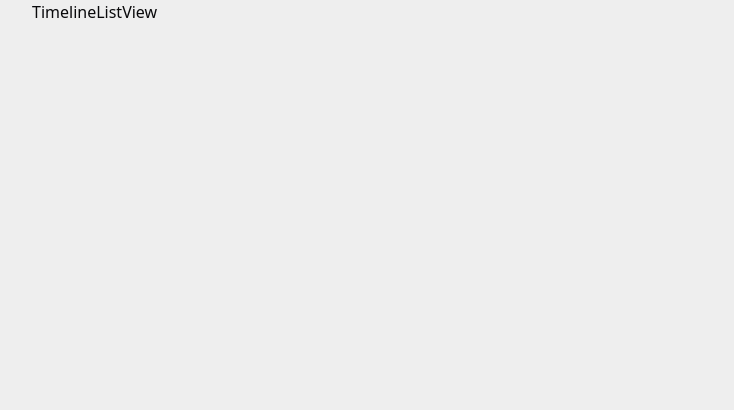
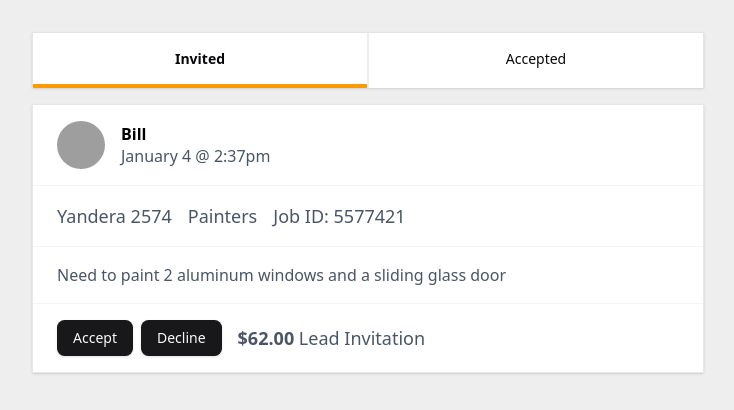
Before and after one commit to odanilo/lead-management-frontend, a React (Vite) app: page / in a window 1280 px wide. Shown: the top 410 px of the page, without its empty margins (272-1006 px from the left). Built offline with nearby package versions, Linux system fonts and the light colour scheme; grey boxes are pictures that could not be loaded.

Commit message:
feat: create timeline card initial structure

```diff
--- a/package.json
+++ b/package.json
@@ -10,7 +10,9 @@
     "preview": "vite preview"
   },
   "dependencies": {
+    "@radix-ui/react-avatar": "^1.1.3",
     "@radix-ui/react-slot": "^1.1.2",
+    "@radix-ui/react-tabs": "^1.1.3",
     "@tailwindcss/vite": "^4.0.6",
     "axios": "^1.7.9",
     "class-variance-authority": "^0.7.1",
--- a/src/App.tsx
+++ b/src/App.tsx
@@ -3,7 +3,7 @@ import { TimelineListView } from './features/Timeline/views/TimelineListView';
 
 export function App() {
   return (
-    <Container>
+    <Container className="py-8">
       <TimelineListView />
     </Container>
   );
--- /dev/null
+++ b/src/components/avatar/AvatarBase.tsx
@@ -0,0 +1,17 @@
+import { Avatar, AvatarFallback, AvatarImage } from '@/components/ui/avatar';
+
+type AvatarBaseProps = {
+  src: string;
+  fallback: string;
+};
+
+export function AvatarBase({ src, fallback }: Readonly<AvatarBaseProps>) {
+  return (
+    <Avatar className="w-12 h-12 text-xl">
+      <AvatarImage src={src} />
+      <AvatarFallback className="bg-amber-500 text-white font-semibold">
+        {fallback}
+      </AvatarFallback>
+    </Avatar>
+  );
+}
--- /dev/null
+++ b/src/components/card/CardBase.tsx
@@ -0,0 +1,21 @@
+import { cn } from '@/lib/utils';
+import { ComponentProps, PropsWithChildren } from 'react';
+
+type CardBaseProps = {
+  className: string;
+} & ComponentProps<'article'>;
+
+export function CardBase({
+  children,
+  className,
+  ...rest
+}: Readonly<PropsWithChildren<CardBaseProps>>) {
+  return (
+    <article
+      className={cn('bg-white border border-gray-200 shadow', className)}
+      {...rest}
+    >
+      {children}
+    </article>
+  );
+}
--- a/src/components/container/Container.tsx
+++ b/src/components/container/Container.tsx
@@ -1,5 +1,18 @@
-import { PropsWithChildren } from 'react';
+import { cn } from '@/lib/utils';
+import { ComponentProps, PropsWithChildren } from 'react';
 
-export function Container({ children }: Readonly<PropsWithChildren>) {
-  return <div className="max-w-2xl mx-auto">{children}</div>;
+type ContainerProps = {
+  className: string;
+} & ComponentProps<'div'>;
+
+export function Container({
+  children,
+  className,
+  ...rest
+}: Readonly<PropsWithChildren<ContainerProps>>) {
+  return (
+    <div className={cn('max-w-2xl mx-auto', className)} {...rest}>
+      {children}
+    </div>
+  );
 }
--- /dev/null
+++ b/src/components/ui/avatar.tsx
@@ -0,0 +1,48 @@
+import * as React from "react"
+import * as AvatarPrimitive from "@radix-ui/react-avatar"
+
+import { cn } from "@/lib/utils"
+
+const Avatar = React.forwardRef<
+  React.ElementRef<typeof AvatarPrimitive.Root>,
+  React.ComponentPropsWithoutRef<typeof AvatarPrimitive.Root>
+>(({ className, ...props }, ref) => (
+  <AvatarPrimitive.Root
+    ref={ref}
+    className={cn(
+      "relative flex h-10 w-10 shrink-0 overflow-hidden rounded-full",
+      className
+    )}
+    {...props}
+  />
+))
+Avatar.displayName = AvatarPrimitive.Root.displayName
+
+const AvatarImage = React.forwardRef<
+  React.ElementRef<typeof AvatarPrimitive.Image>,
+  React.ComponentPropsWithoutRef<typeof AvatarPrimitive.Image>
+>(({ className, ...props }, ref) => (
+  <AvatarPrimitive.Image
+    ref={ref}
+    className={cn("aspect-square h-full w-full", className)}
+    {...props}
+  />
+))
+AvatarImage.displayName = AvatarPrimitive.Image.displayName
+
+const AvatarFallback = React.forwardRef<
+  React.ElementRef<typeof AvatarPrimitive.Fallback>,
+  React.ComponentPropsWithoutRef<typeof AvatarPrimitive.Fallback>
+>(({ className, ...props }, ref) => (
+  <AvatarPrimitive.Fallback
+    ref={ref}
+    className={cn(
+      "flex h-full w-full items-center justify-center rounded-full bg-muted",
+      className
+    )}
+    {...props}
+  />
+))
+AvatarFallback.displayName = AvatarPrimitive.Fallback.displayName
+
+export { Avatar, AvatarImage, AvatarFallback }
--- /dev/null
+++ b/src/components/ui/tabs.tsx
@@ -0,0 +1,53 @@
+import * as React from 'react';
+import * as TabsPrimitive from '@radix-ui/react-tabs';
+
+import { cn } from '@/lib/utils';
+
+const Tabs = TabsPrimitive.Root;
+
+const TabsList = React.forwardRef<
+  React.ElementRef<typeof TabsPrimitive.List>,
+  React.ComponentPropsWithoutRef<typeof TabsPrimitive.List>
+>(({ className, ...props }, ref) => (
+  <TabsPrimitive.List
+    ref={ref}
+    className={cn(
+      'inline-flex h-14 items-center justify-center text-muted-foreground border-1 border-b-0 shadow gap-0.5',
+      className,
+    )}
+    {...props}
+  />
+));
+TabsList.displayName = TabsPrimitive.List.displayName;
+
+const TabsTrigger = React.forwardRef<
+  React.ElementRef<typeof TabsPrimitive.Trigger>,
+  React.ComponentPropsWithoutRef<typeof TabsPrimitive.Trigger>
+>(({ className, ...props }, ref) => (
+  <TabsPrimitive.Trigger
+    ref={ref}
+    className={cn(
+      'cursor-pointer bg-white inline-flex h-full items-center flex-1 justify-center whitespace-nowrap px-3 py-1 text-foreground text-sm font-medium ring-offset-background transition-all focus-visible:outline-none focus-visible:ring-2 focus-visible:ring-ring focus-visible:ring-offset-2 disabled:pointer-events-none disabled:opacity-50 border-b-4 border-transparent data-[state=active]:border-amber-500 data-[state=active]:font-bold',
+      className,
+    )}
+    {...props}
+  />
+));
+TabsTrigger.displayName = TabsPrimitive.Trigger.displayName;
+
+const TabsContent = React.forwardRef<
+  React.ElementRef<typeof TabsPrimitive.Content>,
+  React.ComponentPropsWithoutRef<typeof TabsPrimitive.Content>
+>(({ className, ...props }, ref) => (
+  <TabsPrimitive.Content
+    ref={ref}
+    className={cn(
+      'ring-offset-background focus-visible:outline-none focus-visible:ring-2 focus-visible:ring-ring focus-visible:ring-offset-2',
+      className,
+    )}
+    {...props}
+  />
+));
+TabsContent.displayName = TabsPrimitive.Content.displayName;
+
+export { Tabs, TabsList, TabsTrigger, TabsContent };
--- a/src/features/Timeline/views/TimelineListView.tsx
+++ b/src/features/Timeline/views/TimelineListView.tsx
@@ -1,3 +1,66 @@
+import { AvatarBase } from '@/components/avatar/AvatarBase';
+import { CardBase } from '@/components/card/CardBase';
+import { Button } from '@/components/ui/button';
+import { Tabs, TabsContent, TabsList, TabsTrigger } from '@/components/ui/tabs';
+
 export function TimelineListView() {
-  return <h1>TimelineListView</h1>;
+  return (
+    <Tabs defaultValue="invited">
+      <TabsList className="w-full flex">
+        <TabsTrigger value="invited">Invited</TabsTrigger>
+        <TabsTrigger value="accepted">Accepted</TabsTrigger>
+      </TabsList>
+      <TabsContent value="invited" className="mt-4">
+        <CardBase className="pb-4 text-gray-600" aria-labelledby="lead-name">
+          <header className="pt-4">
+            <div className="px-6 flex gap-4 items-center">
+              <AvatarBase src="https://github.com/shadcn.pnsg" fallback="B" />
+              <div className="leading-snug">
+                <h2 id="lead-name" className="text-black font-semibold">
+                  Bill
+                </h2>
+                <time dateTime="2025-01-04T14:37:00-05:00">
+                  January 4 @ 2:37pm
+                </time>
+              </div>
+            </div>
+
+            <nav
+              aria-label="Lead details"
+              className="px-6 pt-4 mt-4 border-t-1 text-lg border-gray-100"
+            >
+              <ul className="flex gap-4">
+                <li>Yandera 2574</li>
+                <li>Painters</li>
+                <li>Job ID: 5577421</li>
+              </ul>
+            </nav>
+          </header>
+
+          <main className="px-6 pt-4 mt-4 border-t-1 border-gray-100">
+            <section aria-labelledby="lead-description">
+              <h3 id="lead-description" className="sr-only">
+                Lead Description
+              </h3>
+
+              <p>Need to paint 2 aluminum windows and a sliding glass door</p>
+            </section>
+          </main>
+
+          <footer className="flex items-center gap-4 px-6 pt-4 mt-4 border-t-1 border-gray-100">
+            <div className="flex items-center gap-2">
+              <Button>Accept</Button>
+              <Button>Decline</Button>
+            </div>
+            <div className="text-lg">
+              <p>
+                <strong>$62.00</strong> Lead Invitation
+              </p>
+            </div>
+          </footer>
+        </CardBase>
+      </TabsContent>
+      <TabsContent value="accepted">Accepted list.</TabsContent>
+    </Tabs>
+  );
 }
```
Also changed, not shown: 1 other file (tests, documents, lock files or other folders).
